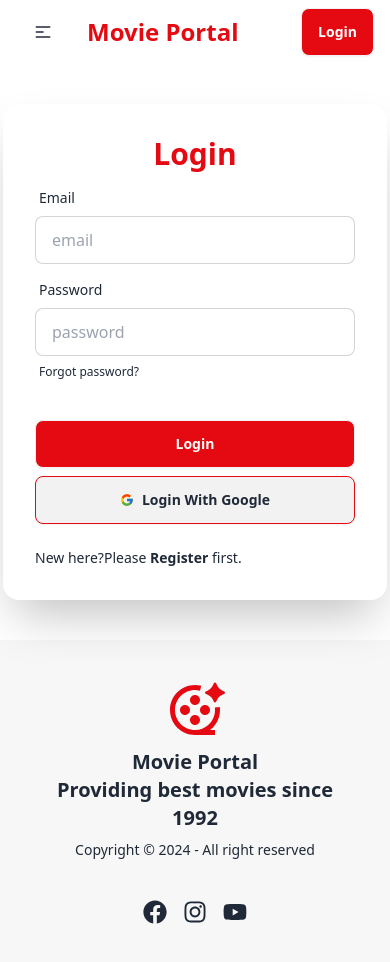
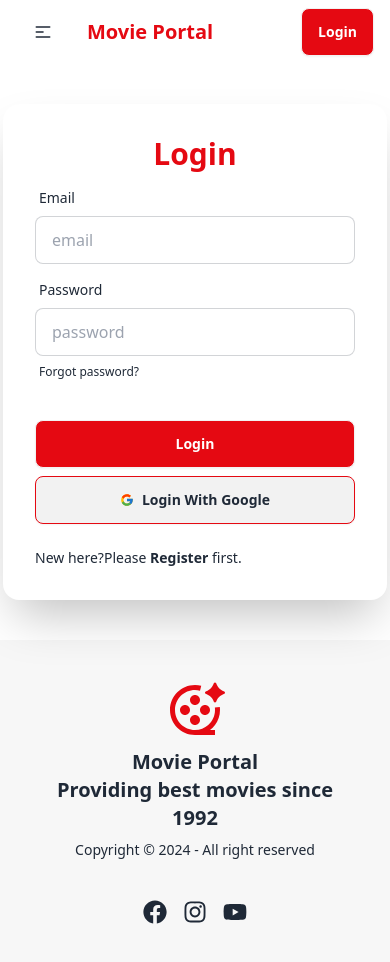
Before and after one commit to jahidul2004/movie-portal-client, a React (Vite) app: page /login in a window 390 px wide. Built offline with nearby package versions, Linux system fonts and the light colour scheme; no server answers.

Commit message:
Navbar updated.

```diff
--- a/src/components/NavBar.jsx
+++ b/src/components/NavBar.jsx
@@ -60,7 +60,7 @@ const NavBar = () => {
                         {links}
                     </ul>
                 </div>
-                <a className="btn btn-ghost text-2xl font-bold text-[#e50912]">
+                <a className="btn btn-ghost text-xl md:text-2xl font-bold text-[#e50912]">
                     Movie Portal
                 </a>
             </div>
```
